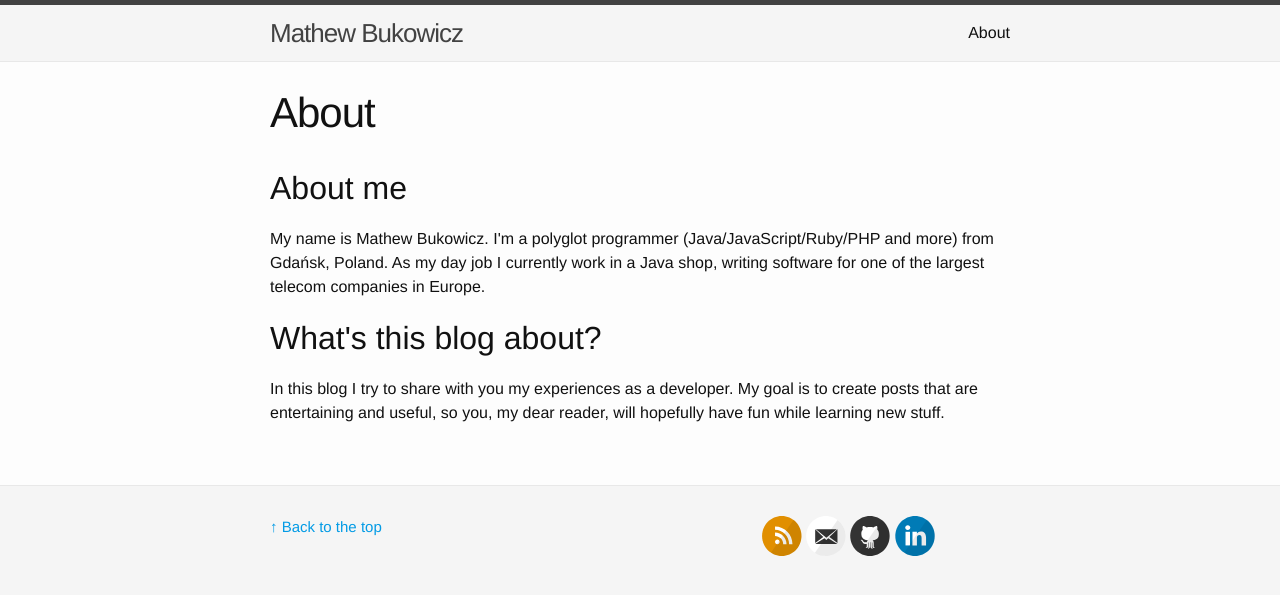
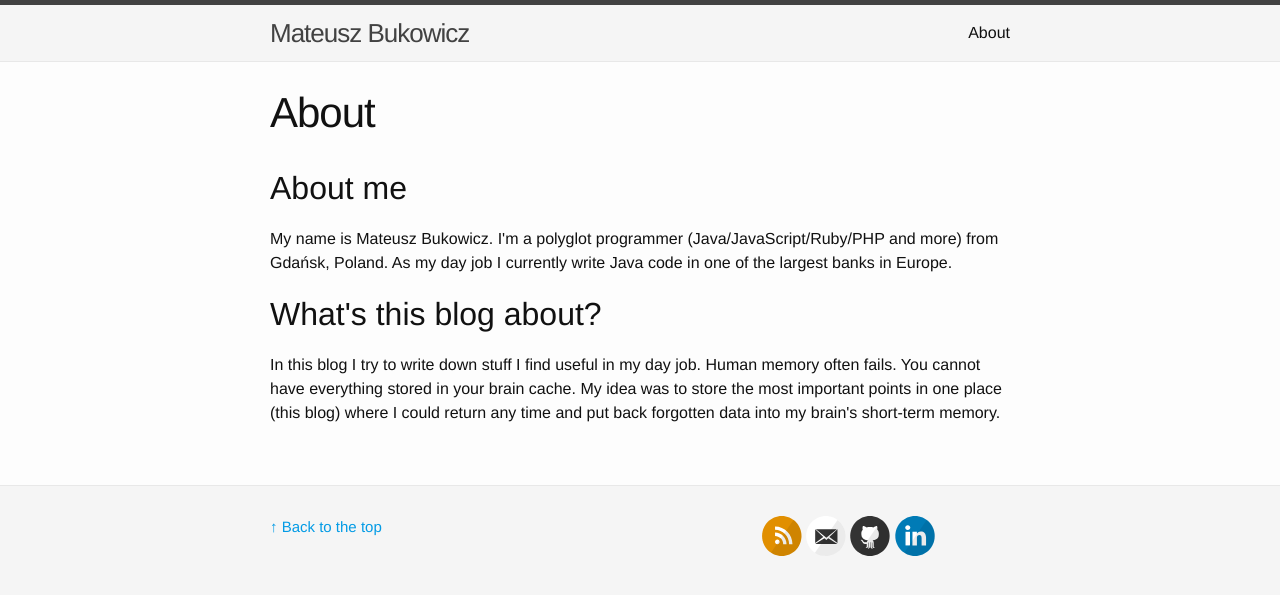
Before and after one commit to mbukowicz/mbukowicz.github.io, a Jekyll site: the page built from about.md, in a window 1280 px wide. Shown: the top 595 px of the page. Built offline with Jekyll 4.4.1, drawn with Linux system fonts in a browser that asks for light colours.

Commit message:
Mathew -> Mateusz
Lets be serious :).

```diff
--- a/_config.yml
+++ b/_config.yml
@@ -1,5 +1,5 @@
 # Site settings
-title: Mathew Bukowicz
+title: Mateusz Bukowicz
 email: mateusz.bukowicz@gmail.com
 description: > # this means to ignore newlines until "baseurl:"
   Write an awesome description for your new site here. You can edit this
--- a/_drafts/2012-07-16-continous-integration-for-the-lazy.html
+++ b/_drafts/2012-07-16-continous-integration-for-the-lazy.html
@@ -2,7 +2,7 @@
 layout: post
 title: Continous Integration For The Lazy
 date: '2012-07-16T21:07:00.000+02:00'
-author: Mathew Bukowicz
+author: Mateusz Bukowicz
 tags:
 modified_time: '2012-07-16T21:07:13.119+02:00'
 thumbnail: http://3.bp.blogspot.com/-x2lELNu9bpk/UARgUnFCyzI/AAAAAAAAAFw/PYSQWzawp_c/s72-c/welcome_page.jpg
--- a/_drafts/2013-08-02-it-recruitment-i-admit-doing-it-wrong.html
+++ b/_drafts/2013-08-02-it-recruitment-i-admit-doing-it-wrong.html
@@ -2,7 +2,7 @@
 layout: post
 title: IT recruitment - I admit doing it wrong
 date: '2013-08-02T15:37:00.000+02:00'
-author: Mathew Bukowicz
+author: Mateusz Bukowicz
 tags:
 modified_time: '2013-08-02T15:37:26.857+02:00'
 blogger_id: tag:blogger.com,1999:blog-7932117927902690732.post-4205488142050578273
--- a/_drafts/2014-05-28-importing-and-exporting-excel-in-rails.html
+++ b/_drafts/2014-05-28-importing-and-exporting-excel-in-rails.html
@@ -2,7 +2,7 @@
 layout: post
 title: Importing and exporting Excel in Rails
 date: '2014-05-28T20:47:00.000+02:00'
-author: Mathew Bukowicz
+author: Mateusz Bukowicz
 tags:
 modified_time: '2014-05-28T20:47:33.187+02:00'
 blogger_id: tag:blogger.com,1999:blog-7932117927902690732.post-7245320745170150034
--- a/about.md
+++ b/about.md
@@ -6,8 +6,13 @@ permalink: /about/
 
 <h2>About me</h2>
 
-<p>My name is Mathew Bukowicz. I'm a polyglot programmer (Java/JavaScript/Ruby/PHP and more) from Gdańsk, Poland. As my day job I currently work in a Java shop, writing software for one of the largest telecom companies in Europe.</p>
+<p>My name is Mateusz Bukowicz. I'm a polyglot programmer (Java/JavaScript/Ruby/PHP
+and more) from Gdańsk, Poland. As my day job I currently write Java code in one
+of the largest banks in Europe.</p>
 
 <h2>What's this blog about?</h2>
 
-<p>In this blog I try to share with you my experiences as a developer. My goal is to create posts that are entertaining and useful, so you, my dear reader, will hopefully have fun while learning new stuff.</p>
+<p>In this blog I try to write down stuff I find useful in my day job. Human memory
+often fails. You cannot have everything stored in your brain cache. My idea
+was to store the most important points in one place (this blog) where I could
+return any time and put back forgotten data into my brain's short-term memory.</p>
```
